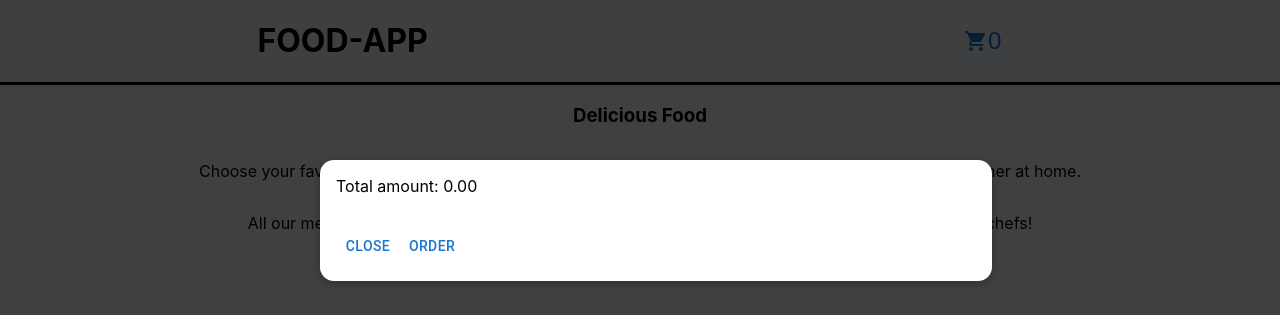
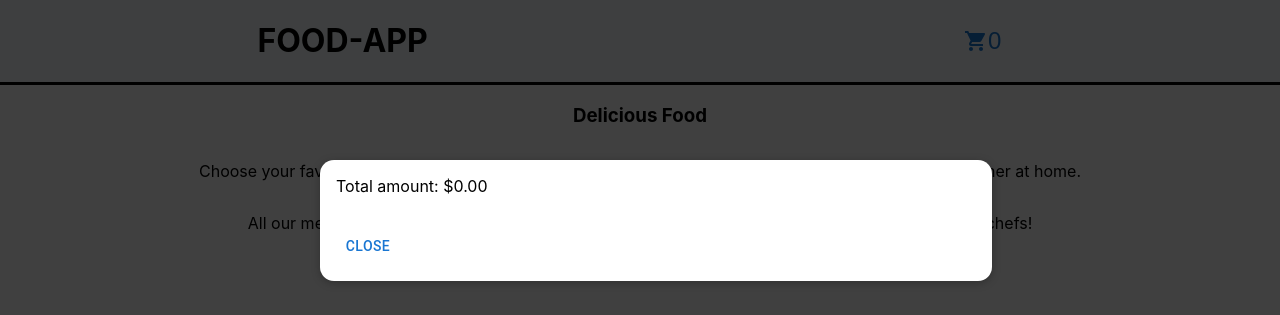
Before and after one commit to humberto1212/food-order, a React (Vite) app: page / in a window 1280 px wide. Both pictures are taken after a click on the button "cart". Shown: the top 315 px of the page. Built offline with nearby package versions, Linux system fonts and the light colour scheme.

Commit message:
add hide order button logic

```diff
--- a/src/component/Cart/Cart.jsx
+++ b/src/component/Cart/Cart.jsx
@@ -7,12 +7,11 @@ function Cart(props) {
 
   const cartCtx = useContext(CartContext)
 
-
   return (
       <>
       <BasicModal onHideCart={props.onHideCart}>
         <div style={{display: 'flex', flexDirection: 'column'}}>
-            <span>Total amount: {parseFloat(cartCtx.totalAmount).toFixed(2)}</span>
+            <span>Total amount: ${parseFloat(cartCtx.totalAmount).toFixed(2)}</span>
         </div>
         <ul style={{display: 'flex', flexDirection: 'column'}}>
           {
@@ -23,7 +22,10 @@ function Cart(props) {
         </ul>
         <div>
             <Button onClick={props.onHideCart}>Close</Button>
-            <Button>Order</Button>
+            {
+              cartCtx.totalAmount > 0 && <Button>Order</Button>
+            }
+
         </div>
     </BasicModal>
     </>
```
